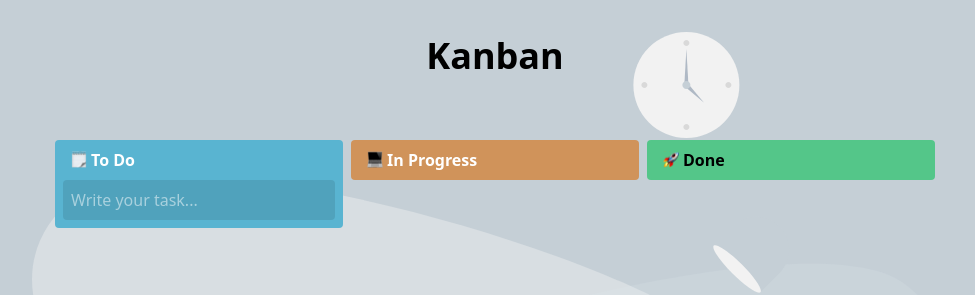
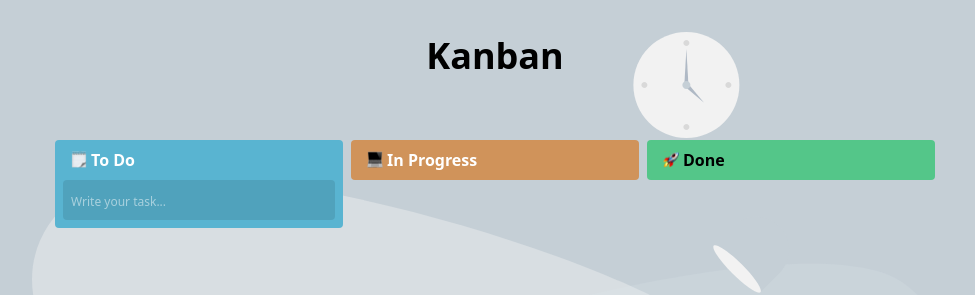
Before and after one commit to MylenaOliveiras/kanban-ts-newV, a React (Vite) app: page / in a window 1280 px wide. Shown: the top 295 px of the page, without its empty margins (145-1120 px from the left). Built offline with nearby package versions, Linux system fonts and the light colour scheme.

Commit message:
pqeuenos ajustes

```diff
--- a/src/components/Card/Card.tsx
+++ b/src/components/Card/Card.tsx
@@ -47,7 +47,7 @@ export default function Card({
           .filter((task) => task.status === status)
           .map((nota) => (
             <div className="bg-white rounded-lg m-auto">
-              <p className="font-medium text-base p-2 bg-white break-words rounded">
+              <p className="font-medium text-sm p-3 bg-white break-words rounded">
                 {nota.descricao}
               </p>
               <footer className="flex gap-3 place-content-end mr-3 p-1 rounded">
--- a/src/components/Task/Task.tsx
+++ b/src/components/Task/Task.tsx
@@ -20,9 +20,9 @@ export default function Task({ onCreate }: ITaskProps) {
         setTask("");
       }}
     >
-      <div className="rounded p-2 bg-black/10 flex gap-14">
+      <div className="rounded bg-black/10 p-2">
         <input
-          className="outline-0 placeholder:text-white/50 bg-transparent"
+          className="outline-0 bg-transparent placeholder:text-white/50 placeholder:text-xs"
           placeholder="Write your task..."
           type="text"
           onChange={(event) => setTask(event.target.value)}
```
